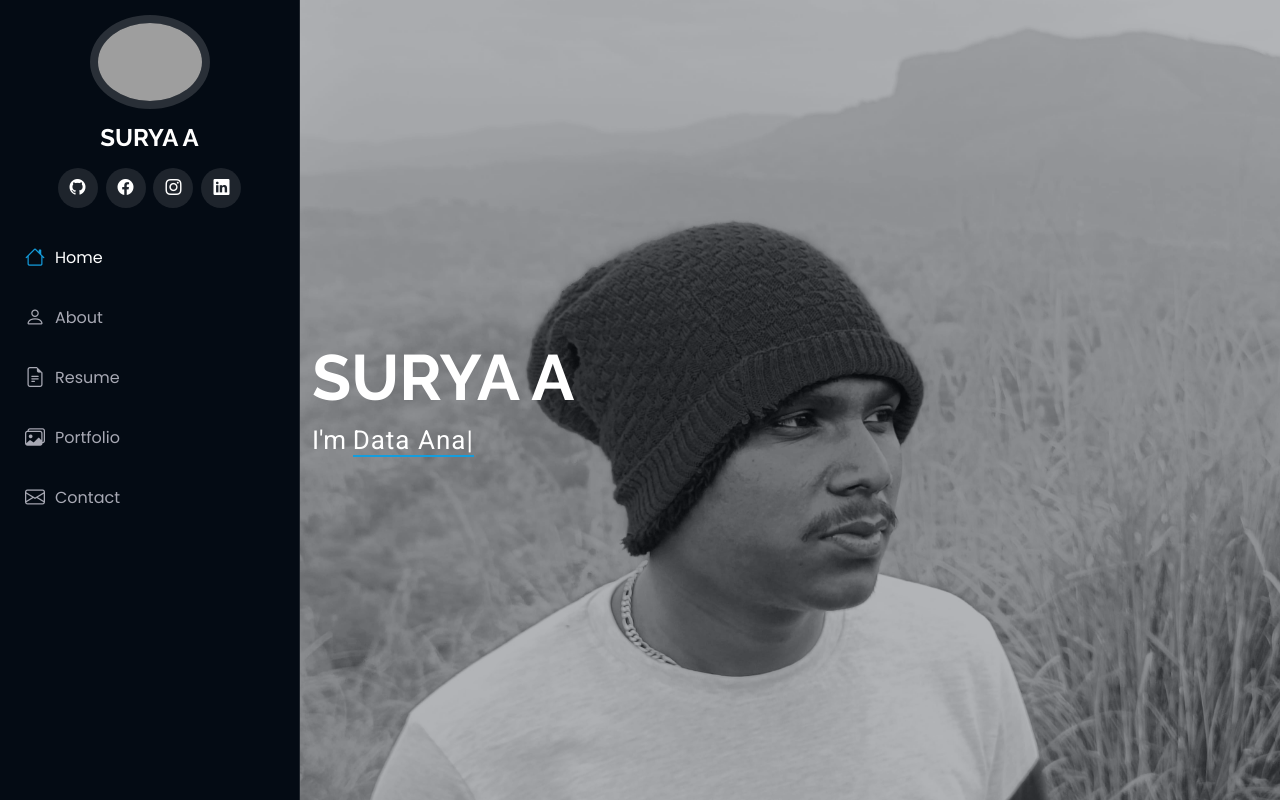
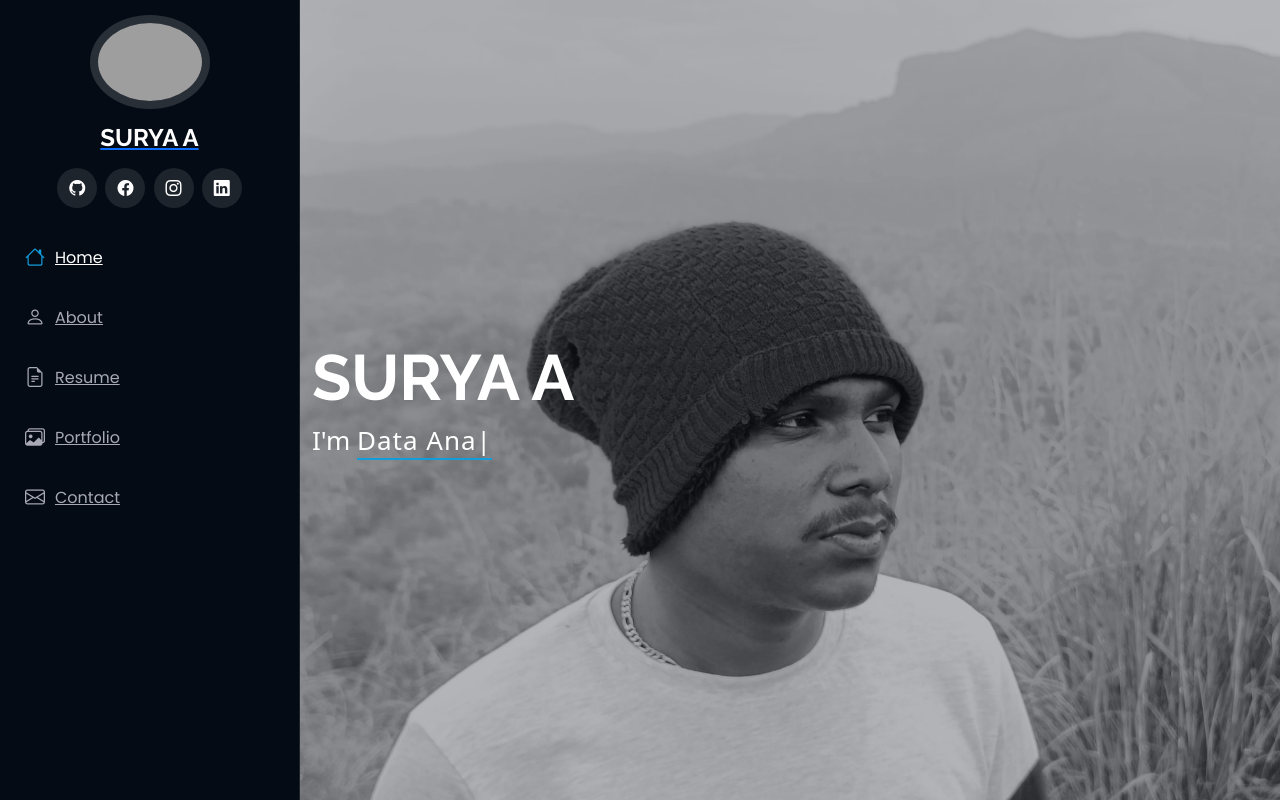
Before and after one commit to pyprojectpi/my-portfolio, a plain HTML site: page index.html in a window 1280 px wide. Shown: the top 802 px of the page. Drawn offline with nearby package versions, Linux system fonts and the light colour scheme; grey boxes are pictures that could not be loaded.

Commit message:
Update index.html

```diff
--- a/index.html
+++ b/index.html
@@ -34,6 +34,11 @@
   * Author: BootstrapMade.com
   * License: https://bootstrapmade.com/license/
   ======================================================== -->
+  <!-- Bootstrap CSS -->
+<link href="https://cdn.jsdelivr.net/npm/bootstrap@5.3.0/dist/css/bootstrap.min.css" rel="stylesheet">
+<!-- Bootstrap Icons -->
+<link href="https://cdn.jsdelivr.net/npm/bootstrap-icons@1.10.5/font/bootstrap-icons.css" rel="stylesheet">
+
 </head>
 
 <body class="index-page">
```
